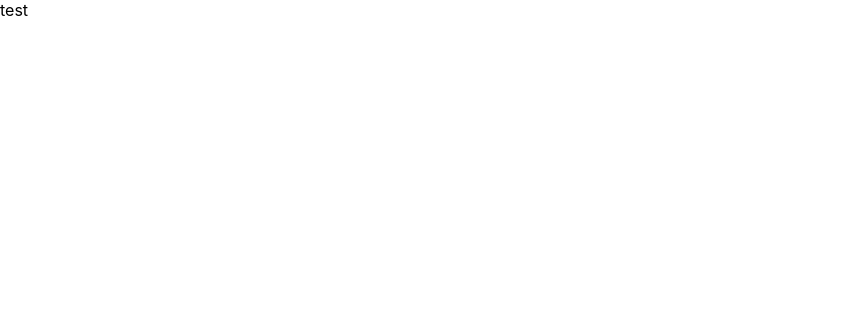
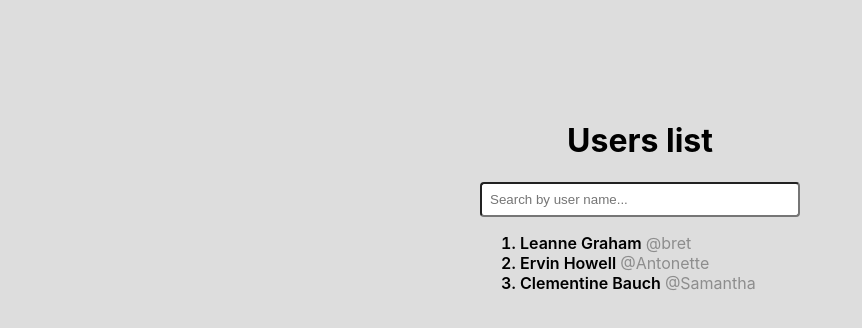
Before and after one commit to BBartt/react-jsonplaceholder-user-list-app, a React (Create React App) app: page / in a window 1280 px wide. Shown: the top 328 px of the page, without its empty margins (0-862 px from the left). Built offline with nearby package versions, Linux system fonts and the light colour scheme.

Commit message:
Add form, input etc (prepare structure).

```diff
--- a/src/App.js
+++ b/src/App.js
@@ -1,9 +1,37 @@
-import React from 'react';
+import React, {useState} from 'react';
 
 function App() {
+  const [userName, setUserName] = useState("");
+
   return (
-    <div>
-      test
+    <div className="content">
+      <h1>Users list</h1>
+      <form>
+        <input
+          className="input"
+          placeholder="Search by user name..."
+          value={userName}
+          onChange={({ target: {value} })=> setUserName(value)}
+        />
+
+        <ol className="ol">
+          <li className="li">
+            Leanne Graham {" "}
+            <span className="userName">@{"bret"}</span>
+          </li>
+
+          <li className="li">
+            Ervin Howell {" "}
+            <span className="userName">@{'Antonette'}</span>
+          </li>
+
+          <li className="li">
+            Clementine Bauch {" "}
+            <span className="userName">@{'Samantha'}</span>
+          </li>
+        </ol>
+      </form>
+
     </div>
   );
 }
--- a/src/index.css
+++ b/src/index.css
@@ -1,8 +1,43 @@
 body {
-  margin: 0;
   font-family: -apple-system, BlinkMacSystemFont, 'Segoe UI', 'Roboto', 'Oxygen',
-    'Ubuntu', 'Cantarell', 'Fira Sans', 'Droid Sans', 'Helvetica Neue',
-    sans-serif;
+  'Ubuntu', 'Cantarell', 'Fira Sans', 'Droid Sans', 'Helvetica Neue',
+  sans-serif;
   -webkit-font-smoothing: antialiased;
   -moz-osx-font-smoothing: grayscale;
+
+  background-color: #ddd;
+  text-align: center;
+  margin: 0;
+
 }
+
+#root{
+  height: 100vh;
+  width: 100%;
+
+  display: flex;
+  justify-content: center;
+}
+
+.content{
+  margin-top: 100px;
+}
+
+.input{
+  border-radius: 4px;
+  width: 300px;
+  padding: 8px;
+}
+
+.ol{
+  text-align: left;
+}
+
+.li{
+  font-weight: 600;
+}
+
+.userName{
+  font-weight: 400;
+  color: #8d8d8d;
+}
```
